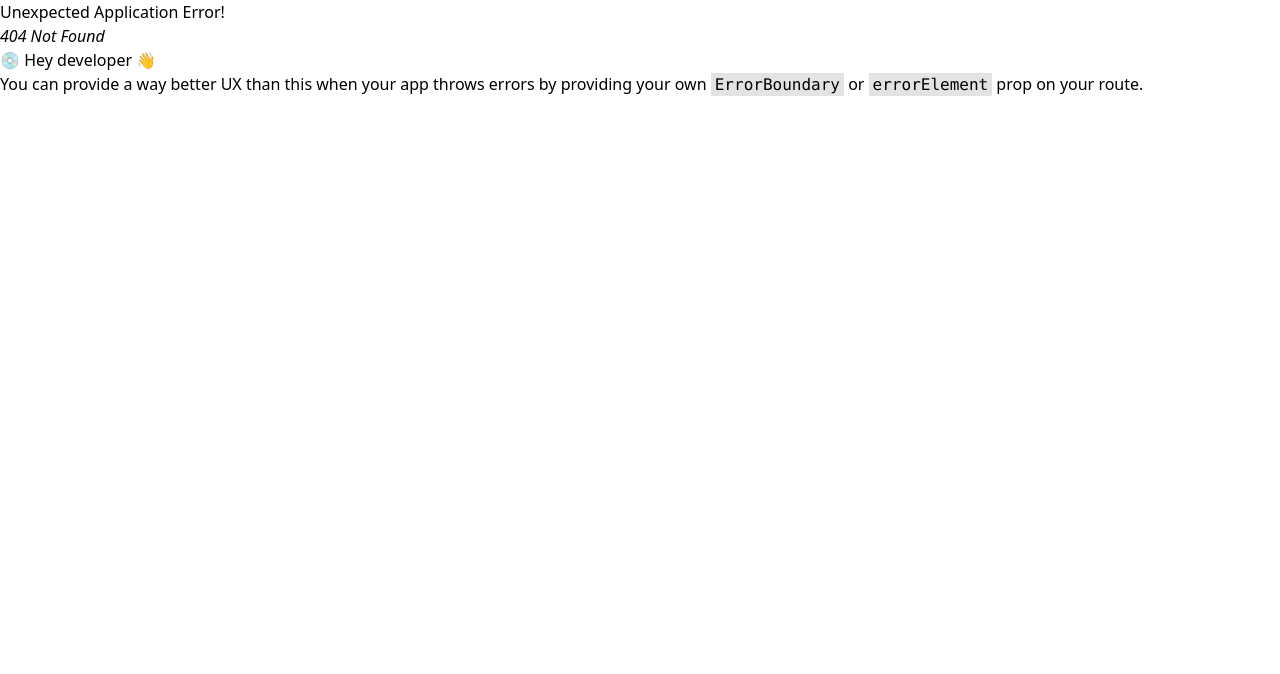
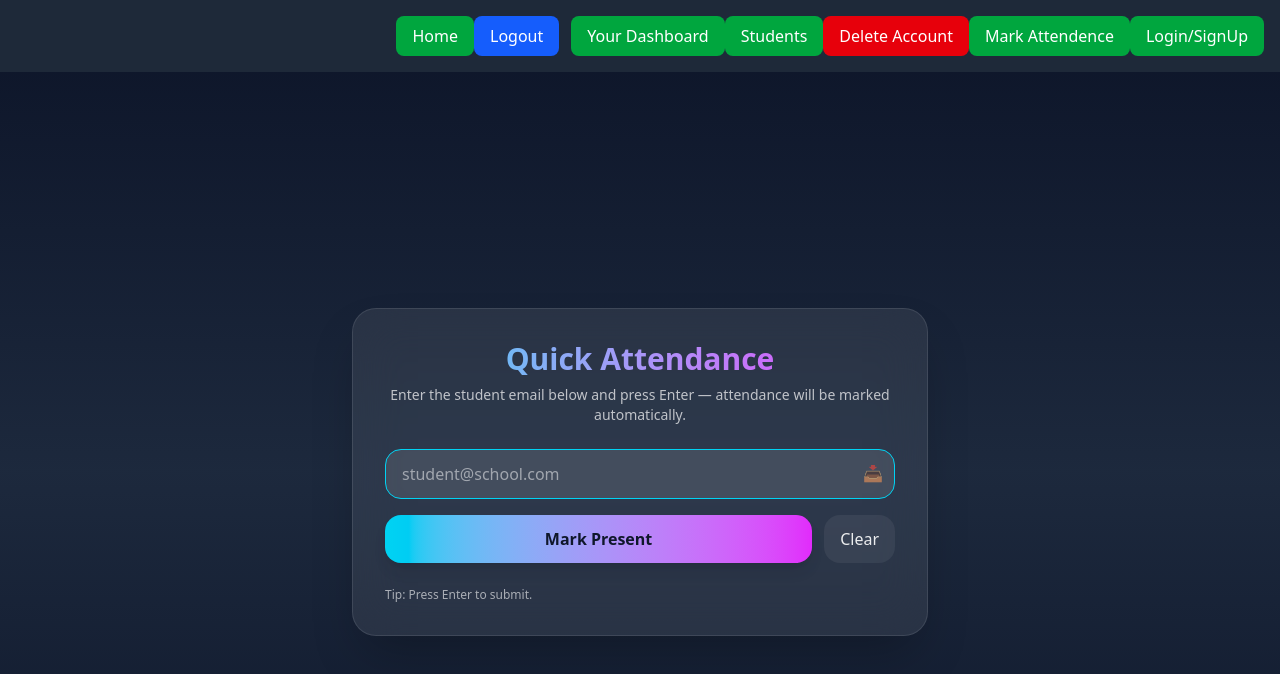
Before and after one commit to LISTEDMILE/OptiRoll, a React (Vite) app in the folder frontend/OptiRoll/: page /teacher/markAttendence in a window 1280 px wide. Before the commit this address had no page. Shown: the top 674 px of the page. Built offline with nearby package versions, Linux system fonts and the light colour scheme.

Commit message:
Login error after reload fixed

```diff
--- a/frontend/OptiRoll/src/compo/header.jsx
+++ b/frontend/OptiRoll/src/compo/header.jsx
@@ -83,6 +83,12 @@ export default function Header() {
       >
         Delete Account
       </button>
+      <Link
+        to={"/teacher/markAttendence"}
+        className="px-4 py-2 bg-green-600 hover:bg-green-700 rounded-lg font-medium transition"
+      >
+        Mark Attendence
+      </Link>
        <Link
         to={"/auth/login"}
         className="px-4 py-2 bg-green-600 hover:bg-green-700 rounded-lg font-medium transition"
--- a/frontend/OptiRoll/src/pages/auth/Login.jsx
+++ b/frontend/OptiRoll/src/pages/auth/Login.jsx
@@ -48,7 +48,7 @@ export default function Login() {
         setErrors(res.errors);
       } else {
         setMessage(res.message || "Login successful!");
-        setForm({ email: "", password: "" });
+        setForm({ ...form, email: "", password: "" });
       }
     } catch (err) {
       setErrors([err.message || "Something went wrong."]);
--- /dev/null
+++ b/frontend/OptiRoll/src/pages/teacher/markAttendence.jsx
@@ -0,0 +1,136 @@
+import React, { useState, useRef } from "react";
+import { ApiUrl } from "../../../ApiUrl";
+
+export default function TeacherMarkAttendance() {
+  const [email, setEmail] = useState("");
+  const [loading, setLoading] = useState(false);
+  const [errors, setErrors] = useState([]);
+  const [success, setSuccess] = useState(null); // { name, email, time }
+  const inputRef = useRef(null);
+
+
+
+  const handleSubmit = async (e) => {
+    e && e.preventDefault();
+    setErrors([]);
+    setSuccess(null);
+
+    setLoading(true);
+    try {
+      const res = await fetch(`${ApiUrl}/teacher/markAttendance`, {
+        method: "POST",
+        headers: { "Content-Type": "application/json" },
+        credentials: "include",
+        body: JSON.stringify({ email: email.trim() }),
+      });
+
+      const data = await res.json();
+
+      if (!res.ok) {
+        setErrors(data.errors || [data.message] || ["Failed to mark attendance."]);
+        return;
+      }
+
+      setSuccess({
+        name: data.student?.name || data.email || email,
+        email: data.student?.email || email,
+        time: data.markedAt || new Date().toISOString(),
+      });
+
+      setEmail("");
+      inputRef.current?.focus();
+    } catch (err) {
+      console.error(err);
+      setErrors(["Network error. Try again."]);
+    } finally {
+      setLoading(false);
+    }
+  };
+
+  return (
+    <div className="min-h-screen bg-gradient-to-b from-slate-900 via-slate-800 to-slate-900 flex items-center justify-center p-6">
+      <div className="w-full max-w-xl bg-white/8 backdrop-blur-xl border border-white/10 rounded-3xl shadow-2xl p-8">
+        <h1 className="text-3xl font-bold mb-2 text-center bg-clip-text text-transparent bg-gradient-to-r from-cyan-400 to-fuchsia-500">
+          Quick Attendance
+        </h1>
+        <p className="text-center text-sm text-white/70 mb-6">
+          Enter the student email below and press Enter — attendance will be marked automatically.
+        </p>
+
+        <form onSubmit={handleSubmit} className="space-y-4">
+          <div className="relative">
+            <label className="sr-only">Student Email</label>
+            <input
+              ref={inputRef}
+              autoFocus
+              type="email"
+              value={email}
+              onChange={(e) => setEmail(e.target.value)}
+              placeholder="student@school.com"
+              className="w-full px-4 py-3 rounded-2xl border border-white/16 bg-white/5 text-white placeholder-white/50 outline-none focus:border-cyan-400 focus:bg-white/10 transition"
+              onKeyDown={(e) => {
+                if (e.key === "Enter") handleSubmit(e);
+              }}
+            />
+            {/* small icon */}
+            <div className="absolute right-3 top-3 text-white/60 select-none">
+              📥
+            </div>
+          </div>
+
+          <div className="flex items-center gap-3">
+            <button
+              type="submit"
+              disabled={loading}
+              className="flex-1 py-3 rounded-2xl bg-gradient-to-r from-cyan-400 to-fuchsia-500 text-slate-900 font-semibold shadow-lg hover:shadow-xl transition active:scale-[0.98] disabled:opacity-60"
+            >
+              {loading ? "Marking…" : "Mark Present"}
+            </button>
+
+            <button
+              type="button"
+              onClick={() => {
+                setEmail("");
+                setErrors([]);
+                setSuccess(null);
+                inputRef.current?.focus();
+              }}
+              className="px-4 py-3 rounded-2xl bg-white/6 text-white/90 font-medium hover:bg-white/10 transition"
+            >
+              Clear
+            </button>
+          </div>
+        </form>
+
+        {/* Feedback */}
+        <div className="mt-6 space-y-3">
+          {errors.length > 0 && (
+            <div className="rounded-xl border border-rose-400/30 bg-rose-400/8 px-4 py-3 text-sm text-rose-200">
+              {errors.map((err, i) => (
+                <div key={i}>{err}</div>
+              ))}
+            </div>
+          )}
+
+          {success && (
+            <div className="rounded-xl border border-emerald-400/30 bg-emerald-400/8 px-4 py-3 text-sm text-emerald-100 flex items-center justify-between">
+              <div>
+                <div className="font-semibold text-white">{success.name}</div>
+                <div className="text-xs text-white/80">{success.email}</div>
+                <div className="text-xs text-white/70 mt-1">
+                  Marked present at{" "}
+                  {new Date(success.time).toLocaleString()}
+                </div>
+              </div>
+              <div className="text-2xl">✅</div>
+            </div>
+          )}
+
+          {!success && errors.length === 0 && (
+            <div className="text-xs text-white/60">Tip: Press Enter to submit.</div>
+          )}
+        </div>
+      </div>
+    </div>
+  );
+}
```
Also changed, not shown: frontend/OptiRoll/src/App.jsx (+10 -2 lines).
